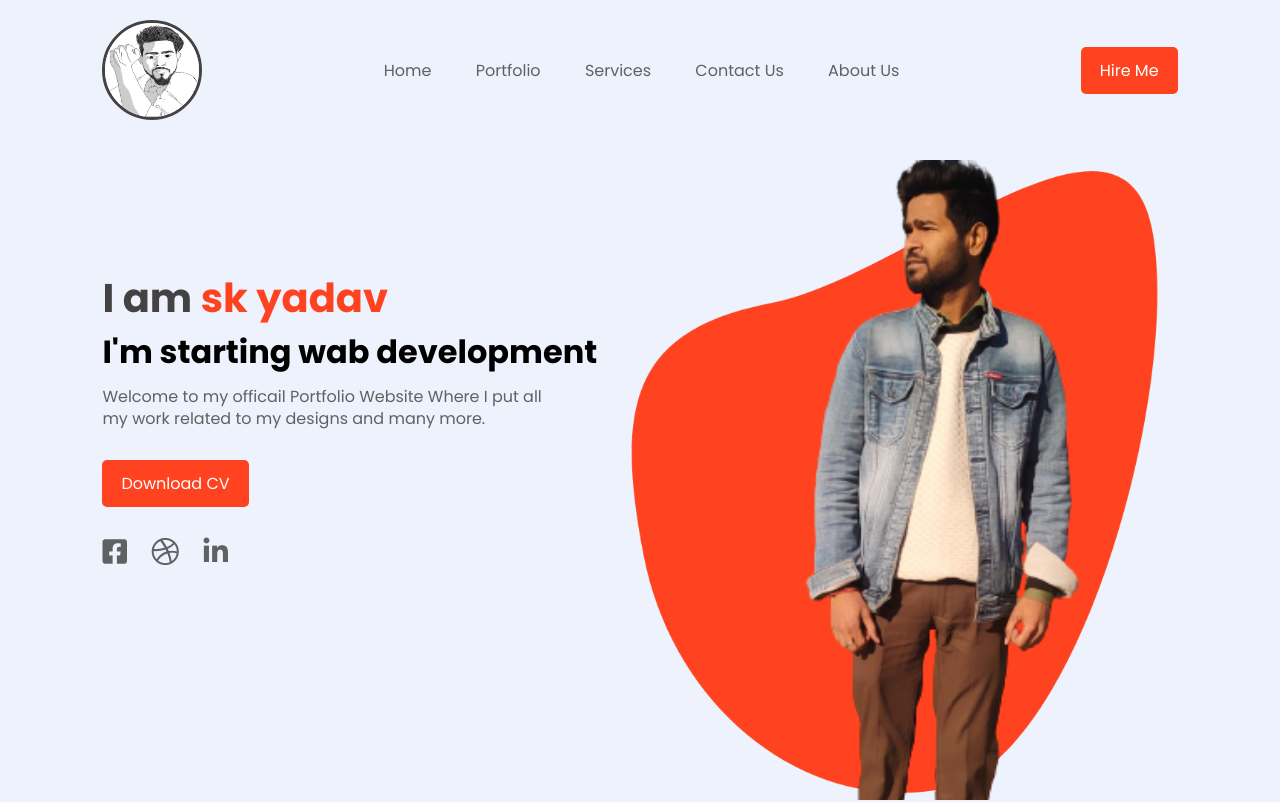
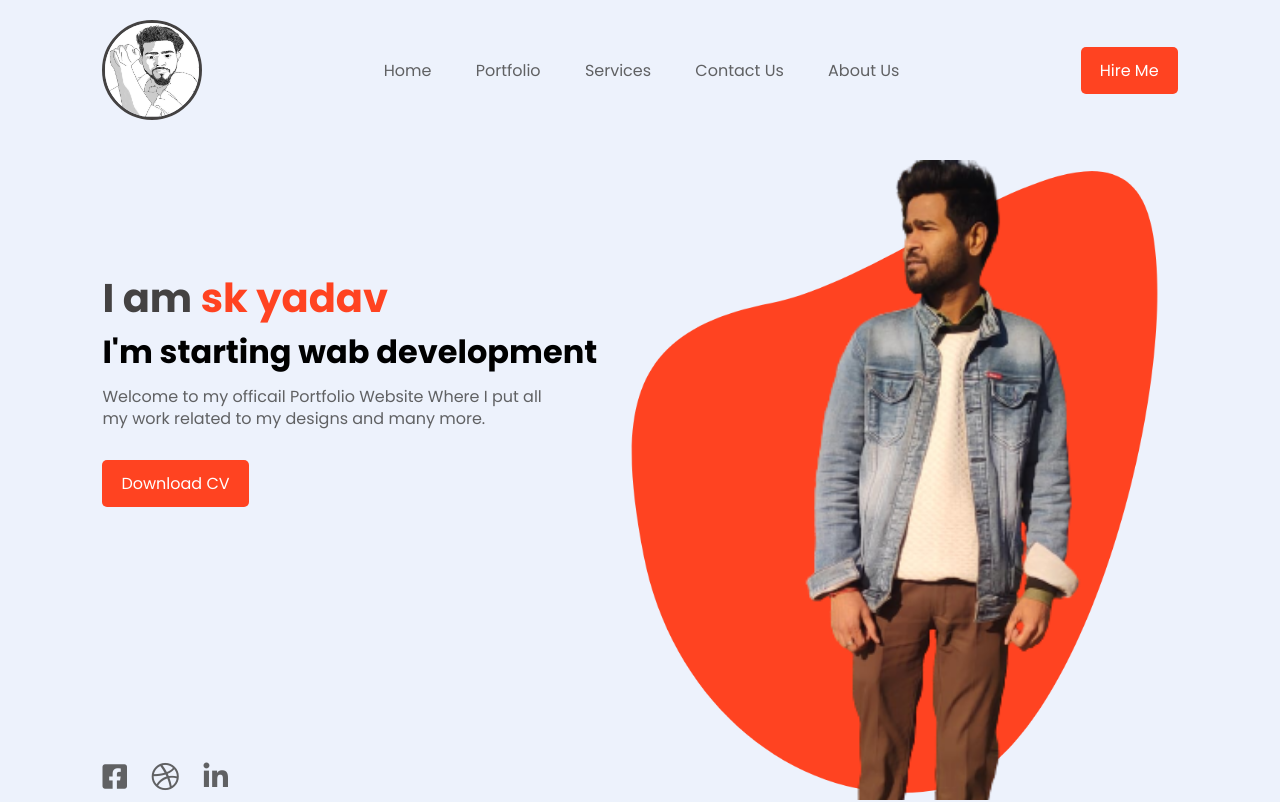
Before and after one commit to 06skyadav/skyadav.github.io, a plain HTML site: page index.html in a window 1280 px wide. Shown: the top 802 px of the page. Drawn offline with Linux system fonts and the light colour scheme; a script that the page names is missing.

Commit message:
Update style.css

```diff
--- a/style.css
+++ b/style.css
@@ -102,7 +102,7 @@ nav ul li a:hover{
 }
 .social{
     margin-left: 8%;
-    margin-top: 25px;
+    margin-top: 250px;
 }
 .social a{
     font-size: 28px;
```
